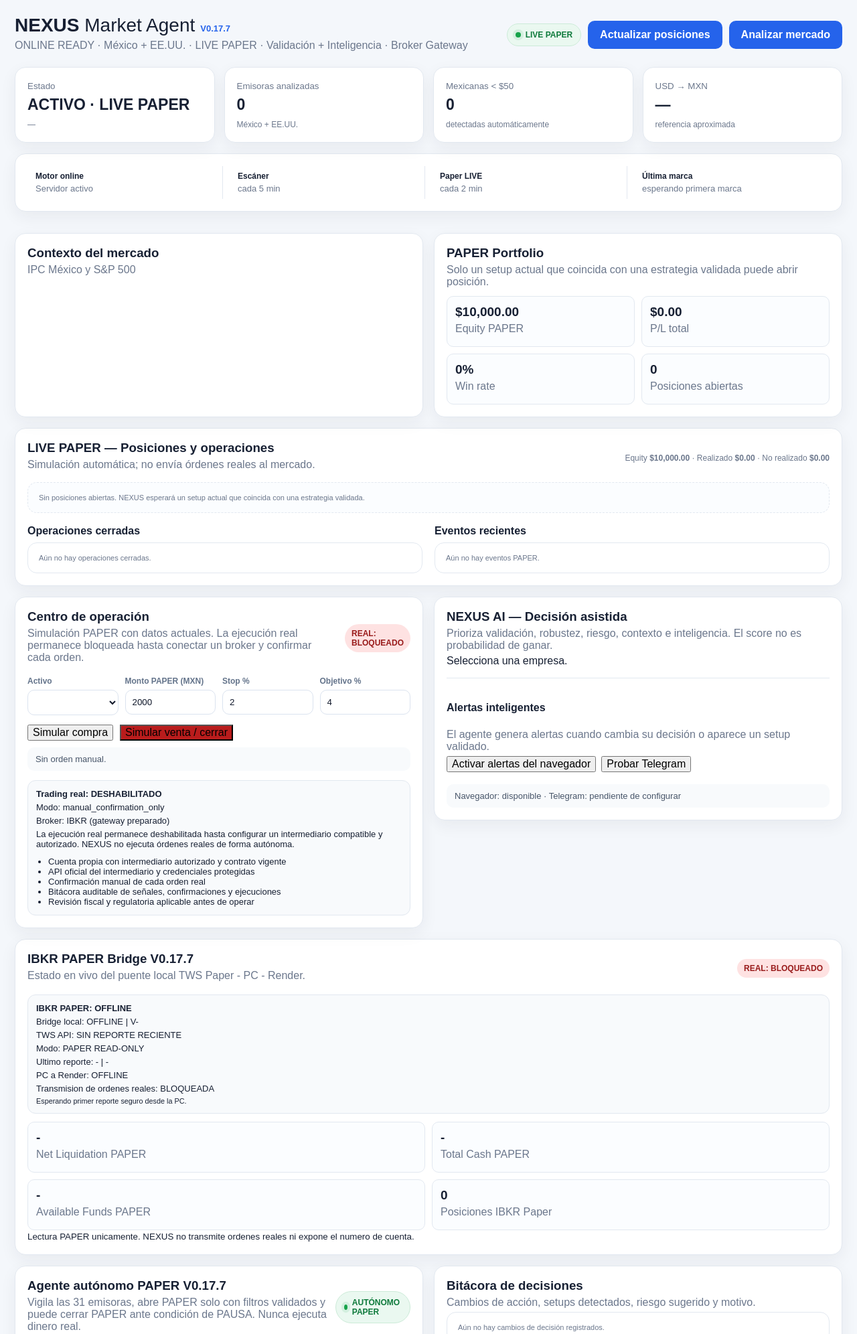
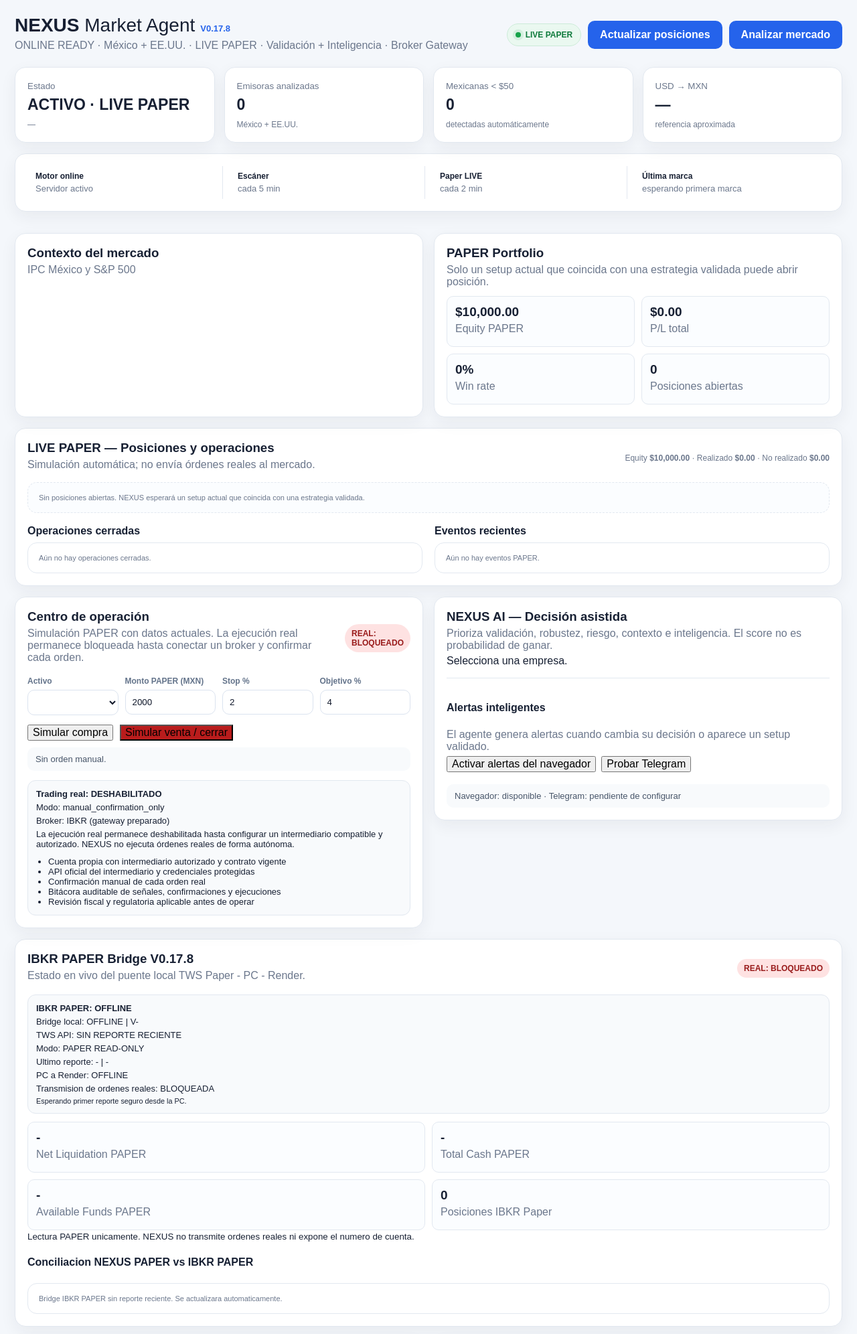
Before and after one commit to jesusespinoss84-pixel/nexus-market-agent-v013, a Flask app: page / in a window 1280 px wide. Shown: the top 1992 px of the page at 67% size. Run offline with Flask 3, Linux system fonts and the light colour scheme; data that the repository does not hold is empty.

Commit message:
NEXUS V0.17.8 - PAPER reconciliation with IBKR

```diff
--- a/config/settings.yaml
+++ b/config/settings.yaml
@@ -1,6 +1,6 @@
 app:
   name: NEXUS Market Agent
-  version: 0.17.7
+  version: 0.17.8
   mode: paper
   live_trading_enabled: false
   port: 5130
--- a/src/web/app.py
+++ b/src/web/app.py
@@ -424,6 +424,36 @@ def create_app():
             return jsonify({'ok':False,'error':out}),code
         return jsonify({'ok':True,'received_utc':out.get('received_utc'),'order_transmission_available':False})
 
+    @app.get('/api/broker/reconciliation')
+    def broker_reconciliation():
+        d=local_bridge.latest() or {}
+        ibkr=d.get('positions') if isinstance(d.get('positions'),list) else []
+        nexus=(portfolio.summary() or {}).get('positions') or []
+        def sy(x): return str(x.get('symbol') or x.get('ticker') or '').upper().strip()
+        def qt(x):
+            for k in ('shares','position','quantity','qty'):
+                try:
+                    if x.get(k) is not None: return float(x.get(k))
+                except Exception: pass
+            return 0.0
+        nm={sy(x):qt(x) for x in nexus if sy(x)}
+        im={sy(x):qt(x) for x in ibkr if sy(x)}
+        rows=[]
+        for symbol in sorted(set(nm)|set(im)):
+            nq=nm.get(symbol,0.0); iq=im.get(symbol,0.0); delta=iq-nq
+            rows.append({'symbol':symbol,'nexus_qty':nq,'ibkr_qty':iq,
+                         'difference_qty':delta,'match':abs(delta)<1e-6})
+        st=local_bridge.status({})
+        return jsonify({'ok':True,'version':'0.17.8',
+          'mode':'PAPER_READ_ONLY_RECONCILIATION',
+          'bridge_connected':bool(st.get('local_bridge_connected')),
+          'last_sync_utc':d.get('received_utc'),
+          'nexus_positions_count':len(nexus),'ibkr_positions_count':len(ibkr),
+          'matched':all(x['match'] for x in rows),
+          'differences_count':sum(1 for x in rows if not x['match']),
+          'rows':rows,'account_number_exposed':False,
+          'order_transmission_available':False})
+
     @app.get('/api/broker/accounts')
     def broker_accounts():
         return jsonify(broker.accounts())
--- a/src/web/static/app.js
+++ b/src/web/static/app.js
@@ -414,3 +414,18 @@ loadBrokerGateway();
 function brokerMoney(v,c='USD'){if(v===null||v===undefined||Number.isNaN(Number(v)))return '-';try{return new Intl.NumberFormat('es-MX',{style:'currency',currency:c,maximumFractionDigits:2}).format(Number(v))}catch(e){return Number(v).toFixed(2)+' '+c}}
 loadBrokerGateway=async function(){if(!$('brokerStatus'))return;try{const d=await fetch('/api/broker/status?_='+Date.now(),{cache:'no-store'}).then(r=>r.json());const on=!!d.local_bridge_connected,a=d.local_bridge_account||{},cur=a.currency||'USD',age=d.local_bridge_age_seconds,ag=age==null?'-':age<60?'hace '+age+' s':'hace '+Math.floor(age/60)+' min';$('brokerStatus').innerHTML='<b>IBKR PAPER: '+(on?'CONECTADO':'OFFLINE')+'</b><span>Bridge local: '+(on?'ONLINE':'OFFLINE')+' | V'+esc(d.local_bridge_version||'-')+'</span><span>TWS API: '+(on?'CONECTADA':'SIN REPORTE RECIENTE')+'</span><span>Modo: PAPER READ-ONLY</span><span>Ultimo reporte: '+(d.local_bridge_received_utc?dt(d.local_bridge_received_utc):'-')+' | '+ag+'</span><span>PC a Render: '+(on?'CONECTADO':'OFFLINE')+'</span><span>Transmision de ordenes reales: BLOQUEADA</span><small>'+esc(d.local_bridge_message||'')+'</small>';if($('brokerAccount'))$('brokerAccount').innerHTML='<div class="mini"><b>'+brokerMoney(a.net_liquidation,cur)+'</b><p>Net Liquidation PAPER</p></div><div class="mini"><b>'+brokerMoney(a.total_cash,cur)+'</b><p>Total Cash PAPER</p></div><div class="mini"><b>'+brokerMoney(a.available_funds,cur)+'</b><p>Available Funds PAPER</p></div><div class="mini"><b>'+Number(d.local_bridge_positions_count||0)+'</b><p>Posiciones IBKR Paper</p></div>'}catch(e){$('brokerStatus').innerHTML='<b>IBKR PAPER: OFFLINE</b><span>Transmision real: BLOQUEADA</span>'}};
 loadBrokerGateway();setInterval(loadBrokerGateway,15000);
+
+// V0.17.8 - CONCILIACION NEXUS PAPER vs IBKR PAPER
+async function loadBrokerReconciliation(){
+ if(!$('brokerReconciliation'))return;
+ try{
+  const d=await fetch('/api/broker/reconciliation?_='+Date.now(),{cache:'no-store'}).then(r=>r.json());
+  if(!d.bridge_connected){$('brokerReconciliation').innerHTML='<div class="emptyline">Bridge IBKR PAPER sin reporte reciente. Se actualizara automaticamente.</div>';return;}
+  const rows=d.rows||[];
+  let head='<div class="traderow"><span><b>Estado</b><small>Ultima sincronizacion '+(d.last_sync_utc?dt(d.last_sync_utc):'-')+'</small></span><span><b>'+(d.matched?'COINCIDE':'REVISAR')+'</b><small>'+Number(d.differences_count||0)+' diferencias</small></span></div>';
+  let body=rows.length?rows.map(x=>'<div class="traderow"><span><b>'+esc(x.symbol)+'</b><small>NEXUS '+Number(x.nexus_qty||0).toLocaleString('es-MX',{maximumFractionDigits:6})+' | IBKR '+Number(x.ibkr_qty||0).toLocaleString('es-MX',{maximumFractionDigits:6})+'</small></span><span><b>'+(x.match?'OK':'DIFERENCIA')+'</b><small>Delta '+Number(x.difference_qty||0).toLocaleString('es-MX',{maximumFractionDigits:6})+'</small></span></div>').join(''):'<div class="emptyline">Sin posiciones abiertas en ninguno de los dos PAPER.</div>';
+  $('brokerReconciliation').innerHTML=head+body;
+ }catch(e){$('brokerReconciliation').innerHTML='<div class="emptyline">No se pudo consultar la conciliacion.</div>';}
+}
+loadBrokerReconciliation();
+setInterval(loadBrokerReconciliation,15000);
--- a/src/web/templates/index.html
+++ b/src/web/templates/index.html
@@ -1,5 +1,5 @@
-<!doctype html><html lang="es"><head><meta charset="utf-8"><meta name="viewport" content="width=device-width,initial-scale=1"><title>NEXUS V0.17.7</title><link rel="stylesheet" href="/static/style.css?v=0170"></head><body><div class="wrap">
-<header><div><div class="brand">NEXUS <span>Market Agent</span><em>V0.17.7</em></div><p>ONLINE READY · México + EE.UU. · LIVE PAPER · Validación + Inteligencia · Broker Gateway</p></div><div class="headActions"><span class="livebadge"><i></i> LIVE PAPER</span><button id="liveNow">Actualizar posiciones</button><button id="run">Analizar mercado</button></div></header>
+<!doctype html><html lang="es"><head><meta charset="utf-8"><meta name="viewport" content="width=device-width,initial-scale=1"><title>NEXUS V0.17.8</title><link rel="stylesheet" href="/static/style.css?v=0170"></head><body><div class="wrap">
+<header><div><div class="brand">NEXUS <span>Market Agent</span><em>V0.17.8</em></div><p>ONLINE READY · México + EE.UU. · LIVE PAPER · Validación + Inteligencia · Broker Gateway</p></div><div class="headActions"><span class="livebadge"><i></i> LIVE PAPER</span><button id="liveNow">Actualizar posiciones</button><button id="run">Analizar mercado</button></div></header>
 <section class="cards"><div><small>Estado</small><b id="status">—</b><span id="last">—</span></div><div><small>Emisoras analizadas</small><b id="count">—</b><span>México + EE.UU.</span></div><div><small>Mexicanas &lt; $50</small><b id="cheap">—</b><span>detectadas automáticamente</span></div><div><small>USD → MXN</small><b id="fx">—</b><span>referencia aproximada</span></div></section>
 <section class="panel onlinebar"><div><b>Motor online</b><span id="onlineState">Conectando…</span></div><div><b>Escáner</b><span id="scanCadence">—</span></div><div><b>Paper LIVE</b><span id="liveCadence">—</span></div><div><b>Última marca</b><span id="lastLive">—</span></div></section>
 <section class="grid2"><div class="panel"><h3>Contexto del mercado</h3><p>IPC México y S&P 500</p><div id="bench" class="bench"></div></div><div class="panel"><h3>PAPER Portfolio</h3><p>Solo un setup actual que coincida con una estrategia validada puede abrir posición.</p><div id="portfolio" class="portfolio"></div></div></section>
@@ -17,7 +17,7 @@
 </section>
 
 
-<section class="panel"><div class="panelhead"><div><h3>IBKR PAPER Bridge V0.17.7</h3><p>Estado en vivo del puente local TWS Paper - PC - Render.</p></div><span class="safetybadge">REAL: BLOQUEADO</span></div><div id="brokerStatus" class="legalbox">Consultando IBKR Paper Bridge...</div><div id="brokerAccount" class="portfolio"></div><small>Lectura PAPER unicamente. NEXUS no transmite ordenes reales ni expone el numero de cuenta.</small></section>
+<section class="panel"><div class="panelhead"><div><h3>IBKR PAPER Bridge V0.17.8</h3><p>Estado en vivo del puente local TWS Paper - PC - Render.</p></div><span class="safetybadge">REAL: BLOQUEADO</span></div><div id="brokerStatus" class="legalbox">Consultando IBKR Paper Bridge...</div><div id="brokerAccount" class="portfolio"></div><small>Lectura PAPER unicamente. NEXUS no transmite ordenes reales ni expone el numero de cuenta.</small><div style="margin-top:14px"><h4>Conciliacion NEXUS PAPER vs IBKR PAPER</h4><div id="brokerReconciliation" class="tradetable"><div class="emptyline">Esperando conciliacion...</div></div></div></section>
 <section class="grid2">
   <div class="panel"><div class="panelhead"><div><h3>Agente autónomo PAPER V0.17.7</h3><p>Vigila las 31 emisoras, abre PAPER solo con filtros validados y puede cerrar PAPER ante condición de PAUSA. Nunca ejecuta dinero real.</p></div><span class="livebadge"><i></i> AUTÓNOMO PAPER</span></div><div id="autonomyStatus" class="legalbox">Consultando autonomía…</div></div>
   <div class="panel"><div class="panelhead"><div><h3>Bitácora de decisiones</h3><p>Cambios de acción, setups detectados, riesgo sugerido y motivo.</p></div></div><div id="decisionLog" class="tradetable"><div class="emptyline">Esperando decisiones…</div></div></div>
@@ -42,4 +42,4 @@
 <section class="panel"><div class="panelhead"><div><h3>Empresas en estudio</h3><p>Rendimiento multi-horizonte, vulnerabilidad, viabilidad y validación propia.</p></div><div class="filters"><button class="filter active" data-f="ALL">Todas</button><button class="filter" data-f="MEX">México</button><button class="filter" data-f="CHEAP">Mexicanas &lt;$50</button><button class="filter" data-f="VIABLE">Más viables</button><button class="filter" data-f="VULNERABLE">Más vulnerables</button></div></div><div class="scroll"><table><thead><tr><th>Empresa</th><th>Precio</th><th>1D</th><th>1S</th><th>1M</th><th>3M</th><th>YTD</th><th>1A</th><th>Vol.30d</th><th>Max DD</th><th>Viable</th><th>Vulnerable</th><th>Técnico</th><th>Mercado</th><th>Validación</th><th>Composite</th><th>Decisión</th></tr></thead><tbody id="body"></tbody></table></div></section>
 <section class="panel"><div class="panelhead"><div><h3>Inteligencia de mercado V0.17.7</h3><p id="intelSub">Sector, fuerza relativa, volumen, volatilidad, earnings y contexto informativo.</p></div></div><div id="intel" class="intel">Selecciona una empresa.</div></section>
 <section class="grid2"><div class="panel"><h3>Cerebro del agente</h3><div id="brain" class="brain">Selecciona una empresa.</div></div><div class="panel"><div class="panelhead"><div><h3>Laboratorio individual</h3><p id="labSub">Selecciona una empresa.</p></div><div><button id="validateQuick">Validar rápido</button><button id="validateFull">Validación completa</button></div></div><div id="sens" class="sens"></div></div></section>
-<footer>V0.17.7: Broker Gateway IBKR en modo lectura/preview + calibración de evidencia + fricción PAPER + contrafactual + agente autónomo PAPER + acciones fraccionarias PAPER en EE.UU. + alertas + bitácora. LIVE PAPER es una simulación. La sección de trading real permanece deshabilitada hasta conectar un intermediario compatible y confirmar manualmente cada orden. Los scores son métricas internas de investigación, no probabilidades ni garantías.</footer></div><script src="/static/app.js?v=0177"></script></body></html>
+<footer>V0.17.7: Broker Gateway IBKR en modo lectura/preview + calibración de evidencia + fricción PAPER + contrafactual + agente autónomo PAPER + acciones fraccionarias PAPER en EE.UU. + alertas + bitácora. LIVE PAPER es una simulación. La sección de trading real permanece deshabilitada hasta conectar un intermediario compatible y confirmar manualmente cada orden. Los scores son métricas internas de investigación, no probabilidades ni garantías.</footer></div><script src="/static/app.js?v=0178"></script></body></html>
```
